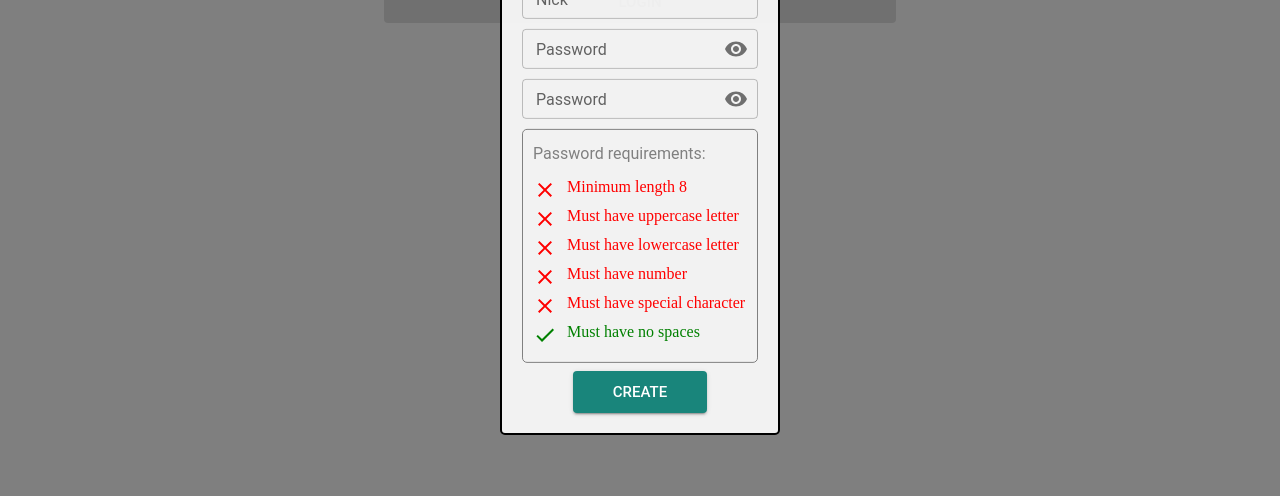
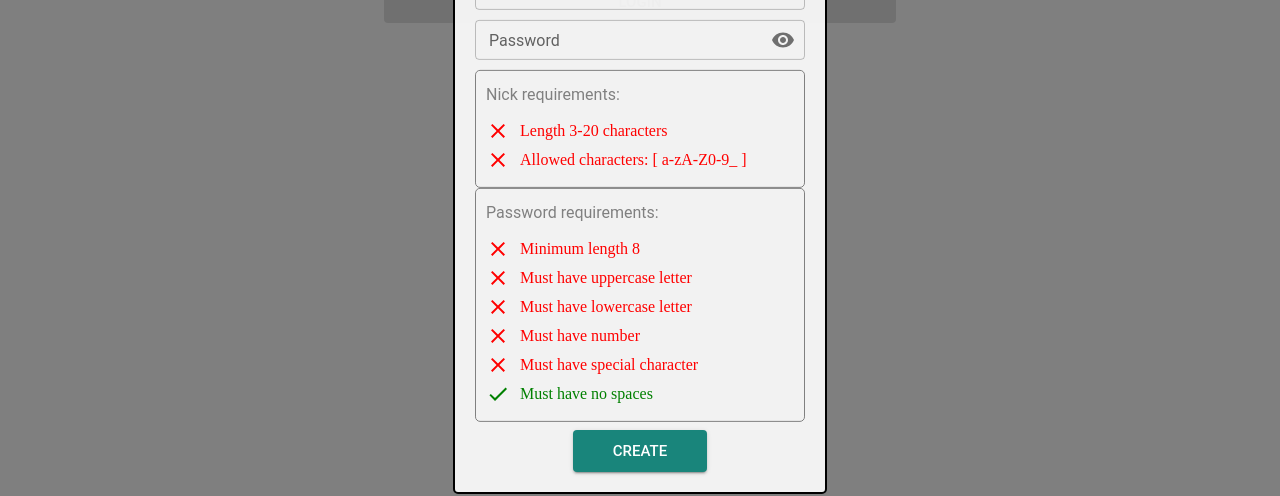
Before and after one commit to grzegorzosowski/Chat, a React (Create React App) app in the folder chat/: page / in a window 1280 px wide. Both pictures are taken after a click on the button "CREATE ACCOUNT". Shown: the part 229-725 px from the top of the page. Built offline with nearby package versions, Linux system fonts and the light colour scheme; no server answers.

Commit message:
Password & Nick Validators

```diff
--- a/chat/src/components/CreateAccountModal.tsx
+++ b/chat/src/components/CreateAccountModal.tsx
@@ -7,10 +7,12 @@ import TextField from '@mui/material/TextField';
 import InputPassword from './InputPassword';
 import { useCreateAccountMutation } from '../features/api/apiSlice';
 import { useSnackbar } from 'notistack';
-import PassValidator from './passValidator';
+import PassValidator from './validators/PassValidator';
 import { useIsMobile } from '../features/useIsMobile';
 import MobileCloseButton from './MobileView/MobileCloseButton';
 import { useTheme } from '@mui/material';
+import NickValidator from './validators/NickValidator';
+import { isNickValid } from '../features/validations/nickValidation';
 interface FormState {
     userEmail: string;
     userNick: string;
@@ -56,8 +58,8 @@ export function CreateAccountModal() {
         event.preventDefault();
         if (form.userEmail === "") {
             enqueueSnackbar('Email is required', { variant: 'error' });
-        } else if (form.userNick.length < 3) {
-            enqueueSnackbar('Nick require at least 3 signs', { variant: 'error' });
+        } else if (form.userNick.length < 3 || !isNickValid(form.userNick)) {
+            enqueueSnackbar('Nick is not valid', { variant: 'error' });
         } else if (!validationDone) {
             enqueueSnackbar('Password is not valid', { variant: 'error' });
         } else if (form.userPassword !== form.userPasswordRepeat && validationDone) {
@@ -89,7 +91,7 @@ export function CreateAccountModal() {
                     top: '50%',
                     left: '50%',
                     transform: `translate(-50%, -50%)`,
-                    width: isMobile ? '90%' : '20%',
+                    width: isMobile ? '90%' : '350px',
                     border: '2px solid #000',
                     boxShadow: '24px',
                     padding: '10px',
@@ -141,6 +143,7 @@ export function CreateAccountModal() {
                             onChange={(event) => setForm({ ...form, userPasswordRepeat: event.target.value })}
                             text={'Password'}
                         ></InputPassword>
+                        <NickValidator nick={form.userNick} />
                         <PassValidator password={form.userPassword} passwordCorrect={setValidationDone}></PassValidator>
                         <Button
                             type="submit"
--- a/chat/src/components/Profile/ChangeNick.tsx
+++ b/chat/src/components/Profile/ChangeNick.tsx
@@ -6,10 +6,14 @@ import TextField from '@mui/material/TextField';
 import { useChangeAccountNickMutation } from '../../features/api/apiSlice';
 import { useSnackbar } from 'notistack';
 import { useUser } from '../../UserProvider';
+import { isNickValid } from '../../features/validations/nickValidation';
+import NickValidator from '../validators/NickValidator';
+
 
 export function ChangeNick() {
     const user = useUser();
-    const [form, setForm] = useState({ userNick: user?.nick } as Record<string, unknown>);
+    const isUser = !!user;
+    const [form, setForm] = useState({ userNick: isUser ? user.nick : '' });
     const { enqueueSnackbar } = useSnackbar();
     const [changeNickFetch] = useChangeAccountNickMutation();
 
@@ -30,10 +34,16 @@ export function ChangeNick() {
 
     const handleSubmit = (event: React.FormEvent<Element>) => {
         event.preventDefault();
-        if (form.userNick !== user?.nick) {
-            void changeNick();
-        } else {
-            enqueueSnackbar('New nick is same as old one', { variant: 'error' });
+        if (form.userNick !== undefined) {
+            if (form.userNick === user?.nick) {
+                enqueueSnackbar('New nick is same as old one', { variant: 'error' });
+            } else if (form.userNick.length < 3) {
+                enqueueSnackbar('Nick is too short', { variant: 'error' });
+            } else if (!isNickValid(form.userNick)) {
+                enqueueSnackbar('Nick contains forbidden characters', { variant: 'error' });
+            } else {
+                void changeNick();
+            }
         }
     }
 
@@ -47,7 +57,9 @@ export function ChangeNick() {
                 flexDirection: 'column',
                 justifyContent: 'center',
                 alignItems: 'center',
-                height: '300px'
+                height: '300px',
+                width: '300px',
+                margin: 'auto'
             }}>
             <TextField
                 value={form.userNick}
@@ -55,13 +67,20 @@ export function ChangeNick() {
                 label="Nick"
                 type="text"
                 size="small"
+                inputProps={{ maxLength: 20 }}
+                sx={{
+                    width: '100%',
+                    mb: '10px'
+
+                }}
             ></TextField>
+            <NickValidator nick={form.userNick} />
             <Button
                 type="submit"
                 variant="contained"
                 color="primary"
                 size="large"
-                sx={{ px: 5, mt: 1 }}
+                sx={{ px: 5, mt: 2, width: '100%' }}
             >
                 CHANGE
             </Button>
--- a/chat/src/components/Profile/ChangePassword.tsx
+++ b/chat/src/components/Profile/ChangePassword.tsx
@@ -1,7 +1,7 @@
 import { Box, Button } from '@mui/material'
 import { useEffect, useState } from 'react';
 import InputPassword from '../InputPassword';
-import PassValidator from '../passValidator';
+import PassValidator from '../validators/PassValidator';
 import { enqueueSnackbar } from 'notistack';
 import { useResetPasswordMutation } from '../../features/api/apiSlice';
 
--- /dev/null
+++ b/chat/src/components/validators/Condition.tsx
@@ -0,0 +1,26 @@
+import { Box } from "@mui/material";
+import CheckIcon from '@mui/icons-material/Check';
+import ClearIcon from '@mui/icons-material/Clear';
+
+export function Condition({ value, children }: { value: boolean; children: React.ReactNode }) {
+    const Wrapper = value ? Correct : Incorrect;
+    return <Wrapper>{children}</Wrapper>;
+}
+
+function Correct({ children }: { children: React.ReactNode }) {
+    return (
+        <Box sx={{ color: 'green', display: 'flex', mb: '5px' }}>
+            <CheckIcon sx={{ mr: '10px' }} />
+            <Box sx={{ display: 'flex', flexDirection: 'column', justifyContent: 'center' }}>{children}</Box>
+        </Box>
+    );
+}
+
+function Incorrect({ children }: { children: React.ReactNode }) {
+    return (
+        <Box sx={{ color: 'red', display: 'flex', mb: '5px' }}>
+            <ClearIcon sx={{ mr: '10px' }} />
+            <Box sx={{ display: 'flex', flexDirection: 'column', justifyContent: 'center' }}>{children}</Box>
+        </Box>
+    );
+}
--- /dev/null
+++ b/chat/src/components/validators/NickValidator.tsx
@@ -0,0 +1,18 @@
+import { Box, Typography } from "@mui/material"
+import { nickValidation } from "../../features/validations/nickValidation"
+import { Condition } from "./Condition"
+
+type NickValidatorProps = {
+  nick: string;
+}
+
+export default function NickValidator({ nick }: NickValidatorProps) {
+  const { hasLengthCorrect, hasWhiteListChars } = nickValidation(nick)
+  return (
+    <Box sx={{ border: '1px solid', borderColor: 'gray', borderRadius: '5px', padding: '10px', width: '100%', boxSizing: 'border-box' }}>
+      <Typography variant='subtitle1' sx={{ color: 'gray', mb: '10px' }}>Nick requirements:</Typography>
+      <Condition value={hasLengthCorrect}>Length 3-20 characters</Condition>
+      <Condition value={hasWhiteListChars}>Allowed characters: [ a-zA-Z0-9_ ]</Condition>
+    </Box>
+  )
+}
--- a/chat/src/components/passValidator.tsx
+++ b/chat/src/components/validators/PassValidator.tsx
@@ -1,8 +1,7 @@
 import { useEffect } from 'react';
 import { Box, Typography } from '@mui/material';
-import CheckIcon from '@mui/icons-material/Check';
-import ClearIcon from '@mui/icons-material/Clear';
-import passwordValidation from '../features/passwordValidation/passwordValidation';
+import passwordValidation from '../../features/validations/passwordValidation';
+import { Condition } from './Condition';
 
 type PassValidatorProps = {
   password: string;
@@ -30,25 +29,3 @@ export default function PassValidator({ password, passwordCorrect }: PassValidat
     </Box>
   );
 }
-function Correct({ children }: { children: React.ReactNode }) {
-  return (
-    <Box sx={{ color: 'green', display: 'flex', mb: '5px' }}>
-      <CheckIcon sx={{ mr: '10px' }} />
-      <Box>{children}</Box>
-    </Box>
-  );
-}
-
-function Incorrect({ children }: { children: React.ReactNode }) {
-  return (
-    <Box sx={{ color: 'red', display: 'flex', mb: '5px' }}>
-      <ClearIcon sx={{ mr: '10px' }} />
-      <Box>{children}</Box>
-    </Box>
-  );
-}
-
-function Condition({ value, children }: { value: boolean; children: React.ReactNode }) {
-  const Wrapper = value ? Correct : Incorrect;
-  return <Wrapper>{children}</Wrapper>;
-}
--- /dev/null
+++ b/chat/src/features/validations/nickValidation.ts
@@ -0,0 +1,17 @@
+export function isNickValid(nick: string | undefined) {
+    const allowedCharsRegex = /^[a-zA-Z0-9_]+$/;
+    if (nick === undefined) {
+        return false;
+    }
+    if (allowedCharsRegex.test(nick)) {
+        return true;
+    }
+    return false;
+}
+
+export function nickValidation(nick: string) {
+    const hasLengthCorrect = nick.length > 2 && nick.length < 21;
+    const hasWhiteListChars = isNickValid(nick);
+
+    return { hasLengthCorrect, hasWhiteListChars };
+}
```
Also changed, not shown: chat/src/features/validations/passwordValidation.ts (renamed from chat/src/features/passwordValidation/passwordValidation.ts), 2 other files (tests, documents, lock files or other folders).
